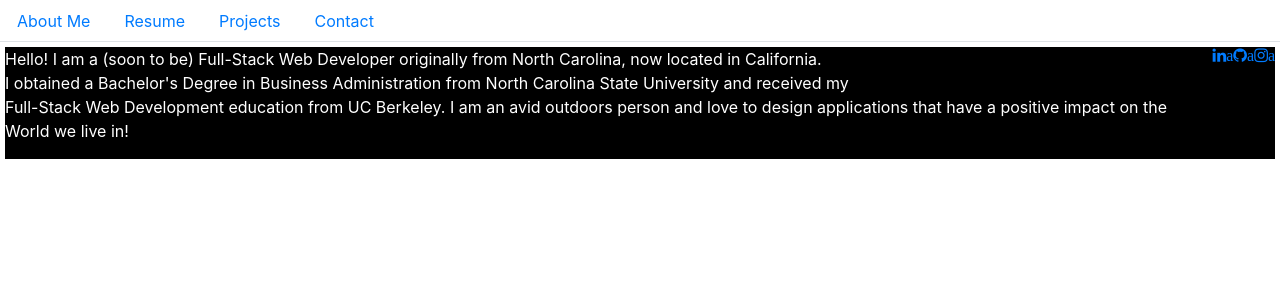
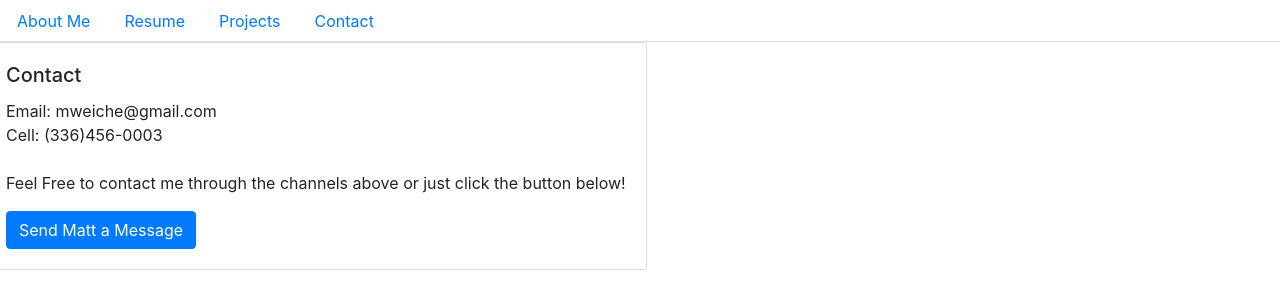
Before and after one commit to maweiche/reactPortfolio, a React (Create React App) app in the folder my-react-app/: page / in a window 1280 px wide. Shown: the top 308 px of the page. Built offline with nearby package versions, Linux system fonts and the light colour scheme.

Commit message:
added contact card and corresponding modal

```diff
--- a/my-react-app/src/components/pages/About.js
+++ b/my-react-app/src/components/pages/About.js
@@ -17,11 +17,12 @@ export default function About() {
             <p> Hello! I am a (soon to be) Full-Stack Web Developer originally from North Carolina, now located in California.
                 <br/>I obtained a Bachelor's Degree in Business Administration from North Carolina State University and received my
                 <br/>Full-Stack Web Development education from UC Berkeley.
-                I am an avid outdoors person and love to design applications that have a positive impact on the World we live in!</p>
-
+                I am an avid outdoors person and love to design applications that have a positive impact on the World we live in!
+                <br/>
                 <a href="https://www.linkedin.com/in/mattweichel/"  class="fa fa-linkedin"> </a>
                 <a href="https://github.com/maweiche"  class="fa fa-github"> </a>
                 <a href="https://www.instagram.com/matt_weichel/" class="fa fa-instagram"> </a>
+                </p>
         </div>
     );
 }
--- a/my-react-app/src/components/pages/Contact.js
+++ b/my-react-app/src/components/pages/Contact.js
@@ -1,27 +1,61 @@
 import React from 'react';
 
-const styles = {
-    card: {
-        margin: 5,
-        background: 'black',
-        display: 'flex',
-        justifyContent: 'center',
-        color: 'white'
+// const styles = {
+//     card: {
+//         margin: 5,
+//         background: 'black',
+//         display: 'flex',
+//         justifyContent: 'center',
+//         color: 'white'
 
-    }
-};
+//     }
+// };
 
-export default function About() {
+export default function Contact() {
     return (
-        <div style={styles.card}>
-            <p> Hello! I am a (soon to be) Full-Stack Web Developer originally from North Carolina, now located in California.
-                <br/>I obtained a Bachelor's Degree in Business Administration from North Carolina State University and received my
-                <br/>Full-Stack Web Development education from UC Berkeley.
-                I am an avid outdoors person and love to design applications that have a positive impact on the World we live in!</p>
+        <article class="row">
+        <div class="card" id="cardContainer">
+            <div id="contact" class="card-body">
+                <h5 class="card-title">Contact</h5>
+                <p class="card-text">
+                Email: mweiche@gmail.com <br/>
+                Cell: (336)456-0003 <br/>
+                <br/>
+                Feel Free to contact me through the channels above or just click the button below!
+                </p>
+                <button id="msgBtn" type="button" class="btn btn-primary" data-toggle="modal" data-target="#contactModal">Send Matt a Message</button>
+            </div>
+        </div>
+        {/* <!-- Modal Components --> */}
+        <div class="modal" id="contactModal" tabindex="-1" role="dialog" aria-labelledby="contactModalLabel" aria-hidden="true">
+            <div class="modal-dialog" role="document">
+                <div class="modal-content">
+                    <div class="modal-header">
+                     <h5 class="modal-title" id="contactModalLabel">New message</h5>
+                        <button type="button" class="close" data-dismiss="modal" aria-label="Close">
+                           <span aria-hidden="true">&times;</span>
+                     </button>
+                    </div>
+                    <div class="modal-body">
+                        <form>
+                            <div class="form-group">
+                            <label for="subject" class="col-form-label">Subject:</label>
+                            <input type="text" class="form-control" id="subject" />
+                            </div>
+                            <div class="form-group">
+                                <label for="message-text" class="col-form-label">Message:</label>
+                                <textarea class="form-control" id="message-text"></textarea>
+                            </div>
+                        </form>
+                    </div>
+                </div>
+                <div class="modal-footer">
+                    <button type="button" class="btn btn-secondary" data-dismiss="modal">Close</button>
+                    <button type="button" class="btn btn-primary">Send Message</button>
+                </div>
+            </div>
+        </div>
 
-                <a href="https://www.linkedin.com/in/mattweichel/"  class="fa fa-linkedin">a</a>
-                <a href="https://github.com/maweiche"  class="fa fa-github">a</a>
-                <a href="https://www.instagram.com/matt_weichel/" class="fa fa-instagram">a</a>
-        </div>
+    </article>
     );
 }
```
